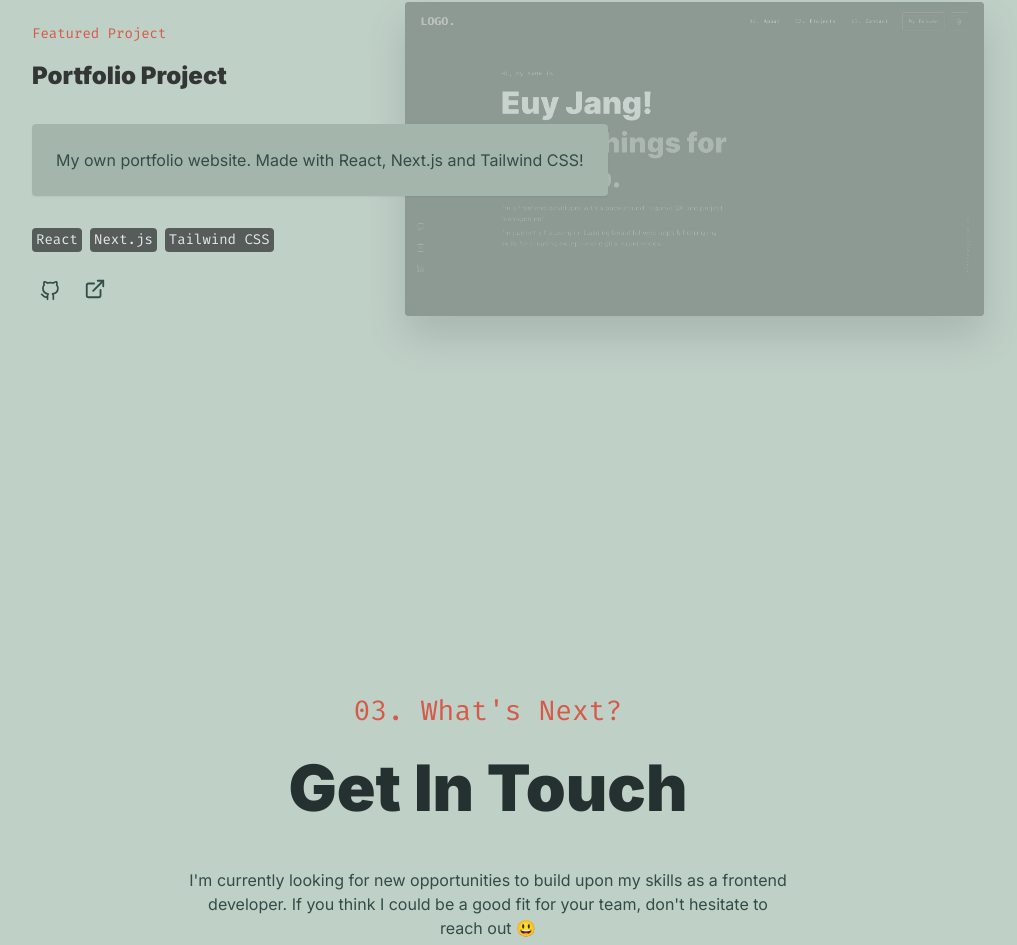
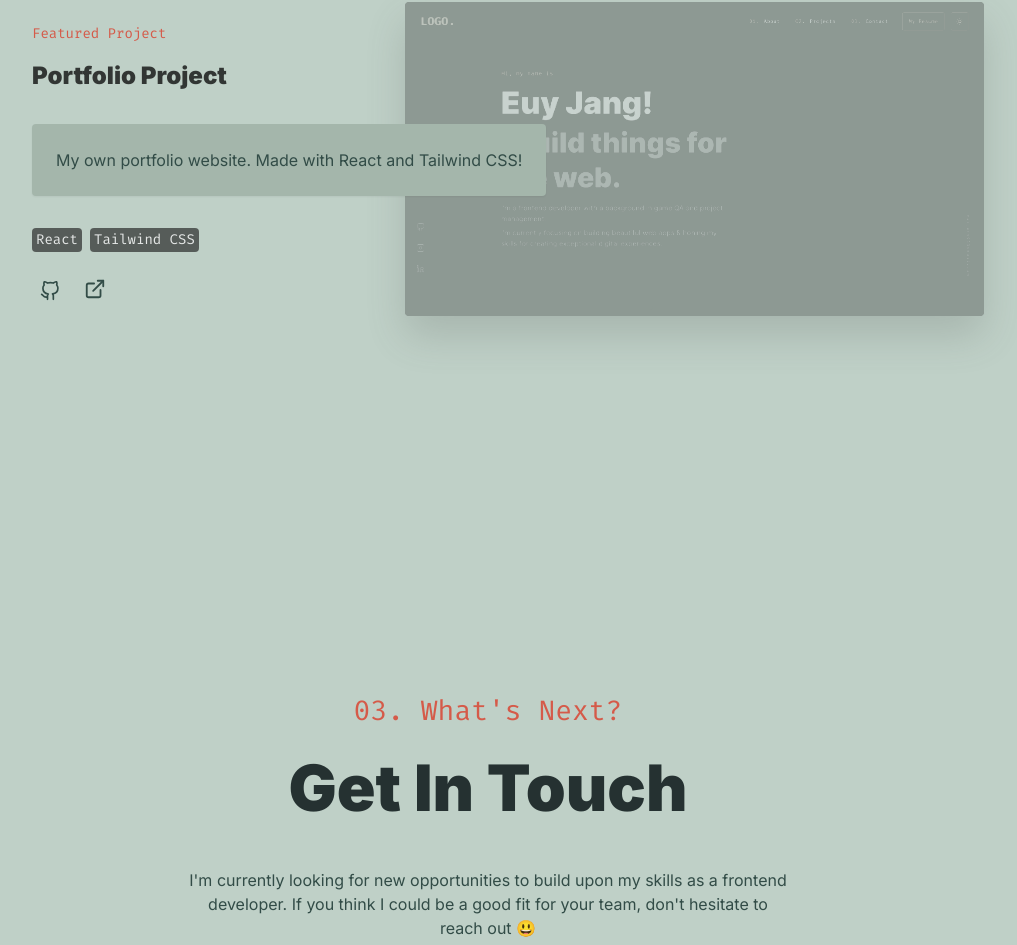
Before and after one commit to strudel05/my-portfolio-app, a React (Create React App) app: page / in a window 1280 px wide. Shown: the part 3872-4817 px from the top of the page, without its empty margins (152-1169 px from the left). Built offline with nearby package versions, Linux system fonts and the light colour scheme.

Commit message:
changed project detail

```diff
--- a/src/data/projectsData.js
+++ b/src/data/projectsData.js
@@ -88,9 +88,8 @@ const data = [
     },
     image: myportfolio,
 
-    description:
-      "My own portfolio website. Made with React, Next.js and Tailwind CSS!",
-    technologies: ["React", "Next.js", "Tailwind CSS"],
+    description: "My own portfolio website. Made with React and Tailwind CSS!",
+    technologies: ["React", "Tailwind CSS"],
   },
 ];
 
```
